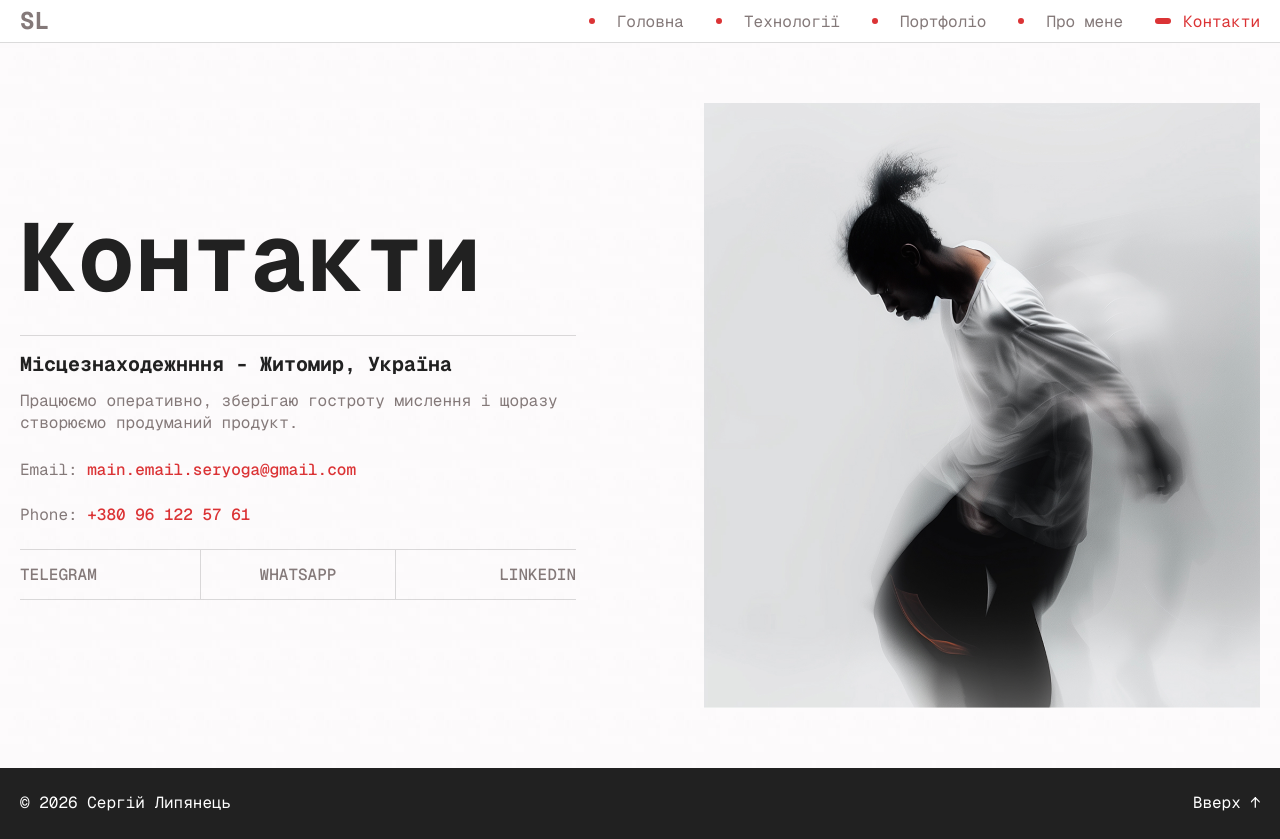
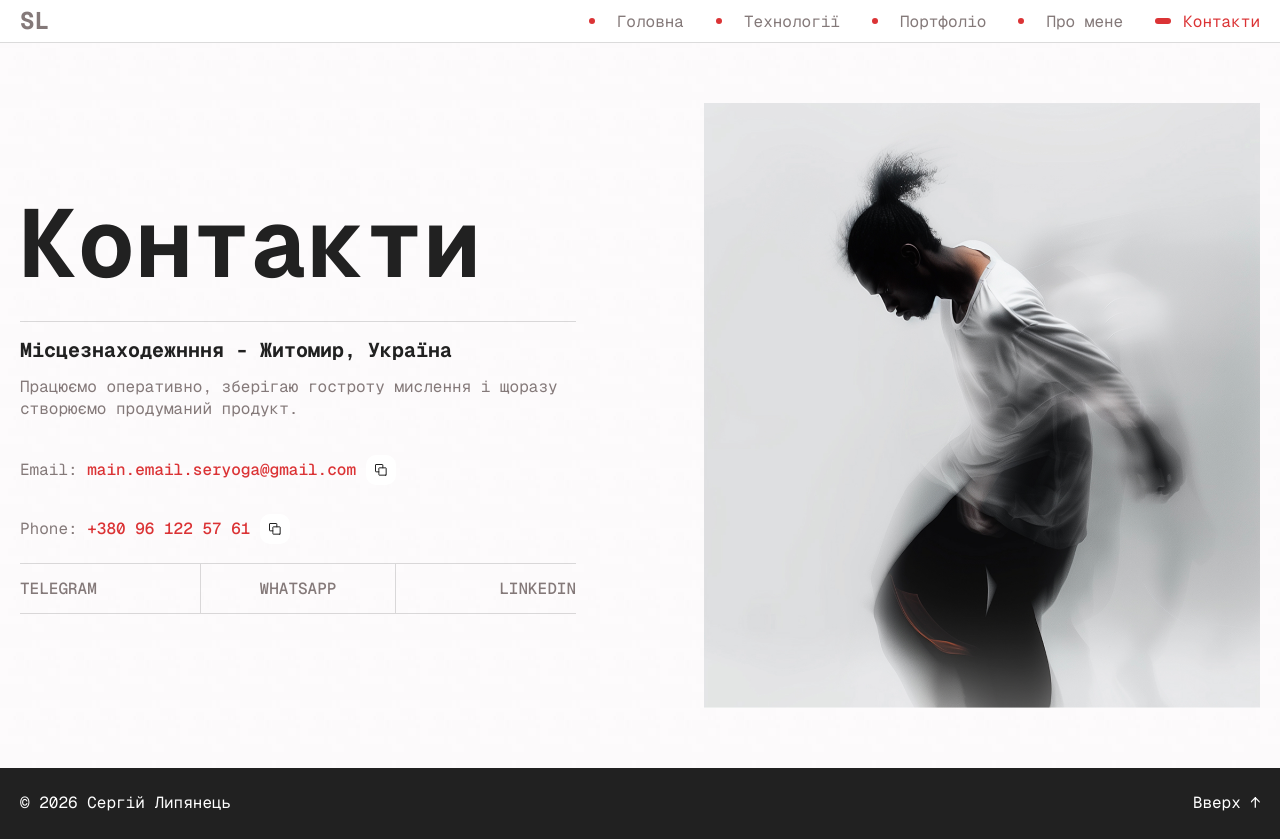
Before and after one commit to SeryogaGitHub/resume-2.0, a Vue app in the folder frontend/: page /contact in a window 1280 px wide. Built offline with nearby package versions, Linux system fonts and the light colour scheme.

Commit message:
add CopyButton

```diff
--- /dev/null
+++ b/frontend/src/assets/scss/components/_copy-js.scss
@@ -0,0 +1,40 @@
+@use '@scss/variables' as *;
+@use '@scss/mixins/media-queries' as *;
+
+.copy-js{
+  position: relative;
+  width: 30px;
+  height: 30px;
+  background: $white;
+  border: none;
+  border-radius: 10px;
+  cursor: pointer;
+  top: 10px;
+  margin-left: 10px;
+}
+
+.copy-js{
+  &.active{
+    .not-ok{
+      opacity: 0;
+    }
+
+    .ok{
+      opacity: 1;
+    }
+  }
+}
+
+.not-ok, .ok{
+  position: absolute;
+  top: 0;
+  left: 0;
+  bottom: 0;
+  right: 0;
+  margin: auto;
+  transition: .3s
+}
+
+.ok{
+  opacity: 0;
+}
--- a/frontend/src/assets/scss/components/_index.scss
+++ b/frontend/src/assets/scss/components/_index.scss
@@ -7,3 +7,4 @@
 @use "button";
 @use "open-projects";
 @use "btn-menu";
+@use "copy-js";
--- /dev/null
+++ b/frontend/src/components/CopyButton.vue
@@ -0,0 +1,86 @@
+<script setup>
+import { ref, onBeforeUnmount } from 'vue'
+
+const props = defineProps({
+  copy: {
+    type: String,
+    required: true,
+  },
+})
+
+const isCopied = ref(false)
+
+let timeoutId
+
+const copyText = async () => {
+  try {
+    await navigator.clipboard.writeText(props.copy)
+
+    isCopied.value = true
+
+    clearTimeout(timeoutId)
+
+    timeoutId = setTimeout(() => {
+      isCopied.value = false
+    }, 2000)
+  } catch (error) {
+    console.error('Не вдалося скопіювати текст:', error)
+  }
+}
+
+onBeforeUnmount(() => {
+  clearTimeout(timeoutId)
+})
+</script>
+
+<template>
+  <button
+      class="copy-js"
+      :class="{ active: isCopied }"
+      type="button"
+      aria-label="Копіювати"
+      @click="copyText"
+  >
+    <svg
+        class="not-ok"
+        width="12"
+        height="12"
+        viewBox="0 0 18 18"
+        fill="none"
+        xmlns="http://www.w3.org/2000/svg"
+    >
+      <path
+          d="M16.15 16.75H6.35C6.19087 16.75 6.03826 16.6868 5.92574 16.5743C5.81321 16.4617 5.75 16.3091 5.75 6.35C5.75 6.19087 5.81321 6.03826 5.92574 5.92574C6.03826 5.81321 6.19087 5.75 6.35 5.75H16.15C16.3091 5.75 16.4617 5.81321 16.5743 5.92574C16.6868 6.03826 16.75 6.19087 16.75 6.35V16.15C16.75 16.3091 16.6868 16.4617 16.5743 16.5743C16.4617 16.6868 16.3091 16.75 16.15 16.75Z"
+          stroke="#212121"
+          stroke-width="1.5"
+          stroke-linecap="round"
+          stroke-linejoin="round"
+      />
+      <path
+          d="M11.75 5.75V1.35C11.75 1.19087 11.6868 1.03826 11.5743 0.925736C11.4617 0.813214 11.3091 0.75 11.15 0.75H1.35C1.19087 0.75 1.03826 0.813214 0.925736 0.925736C0.813214 1.03826 0.75 1.19087 0.75 1.35V11.15C0.75 11.3091 0.813214 11.4617 0.925736 11.5743C1.03826 11.6868 1.19087 11.75 1.35 11.75H5.75"
+          stroke="#212121"
+          stroke-width="1.5"
+          stroke-linecap="round"
+          stroke-linejoin="round"
+      />
+    </svg>
+
+    <svg
+        class="ok"
+        width="14"
+        height="10"
+        viewBox="0 0 16 12"
+        fill="none"
+        xmlns="http://www.w3.org/2000/svg"
+    >
+      <path
+          d="M5.4987 9.50008L1.9987 6.00008L0.832031 7.16675L5.4987 11.8334L15.4987 1.83341L14.332 0.666748L5.4987 9.50008Z"
+          fill="#212121"
+      />
+    </svg>
+  </button>
+</template>
+
+<style scoped lang="scss">
+
+</style>
--- a/frontend/src/components/contact/TopContact.vue
+++ b/frontend/src/components/contact/TopContact.vue
@@ -1,6 +1,7 @@
 <script setup>
 
 import Network from "@/components/Network.vue";
+import CopyButton from "@/components/CopyButton.vue";
 </script>
 
 <template>
@@ -16,8 +17,18 @@ import Network from "@/components/Network.vue";
           Працюємо оперативно, зберігаю гостроту мислення і щоразу створюємо продуманий продукт.
         </p>
 
-        <div class="mt-24">Email: <a href="mailto:main.email.seryoga@gmail.com">main.email.seryoga@gmail.com</a></div>
-        <div class="mt-24">Phone: <a href="tel:+380961225761">+380 96 122 57 61</a></div>
+        <div class="mt-24">
+          Email:
+          <a href="mailto:main.email.seryoga@gmail.com">main.email.seryoga@gmail.com</a>
+          <CopyButton copy="main.email.seryoga@gmail.com" />
+        </div>
+
+        <div class="mt-24">
+          Phone:
+          <a href="tel:+380961225761">+380 96 122 57 61</a>
+          <CopyButton copy="+380961225761" />
+        </div>
+
         <Network class="mt-24" id="network-contact" />
       </div>
 
```
